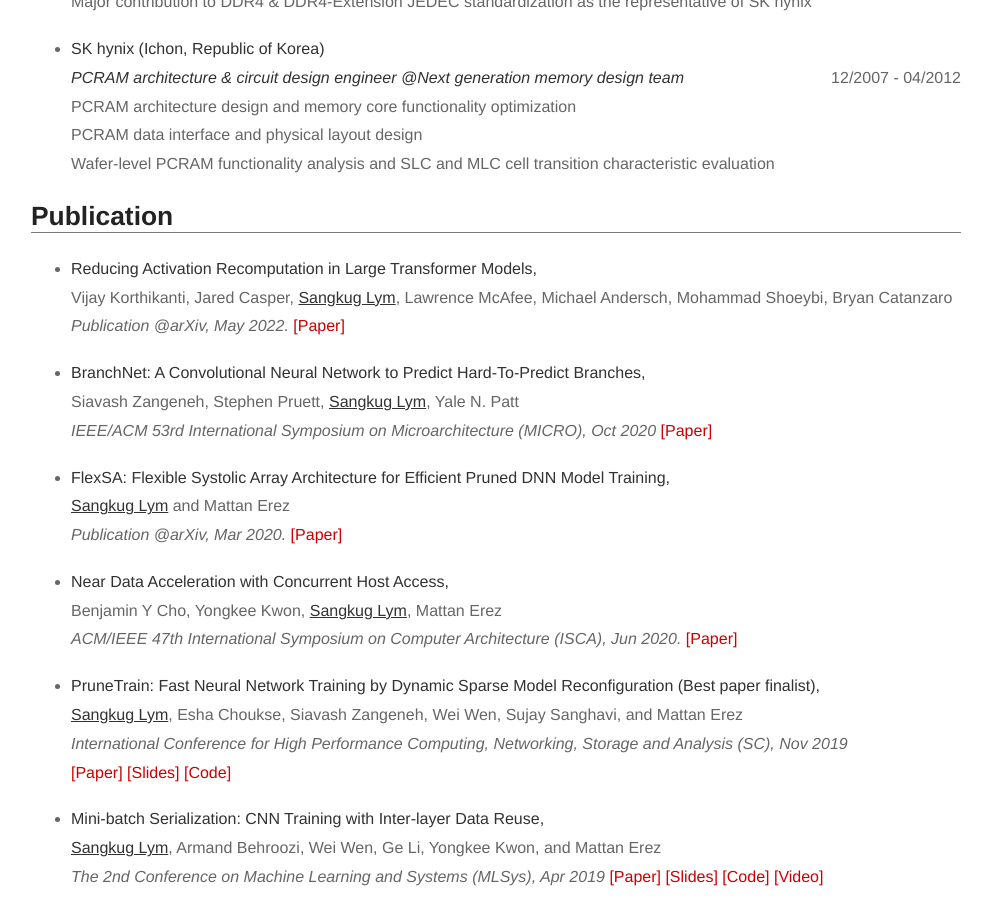
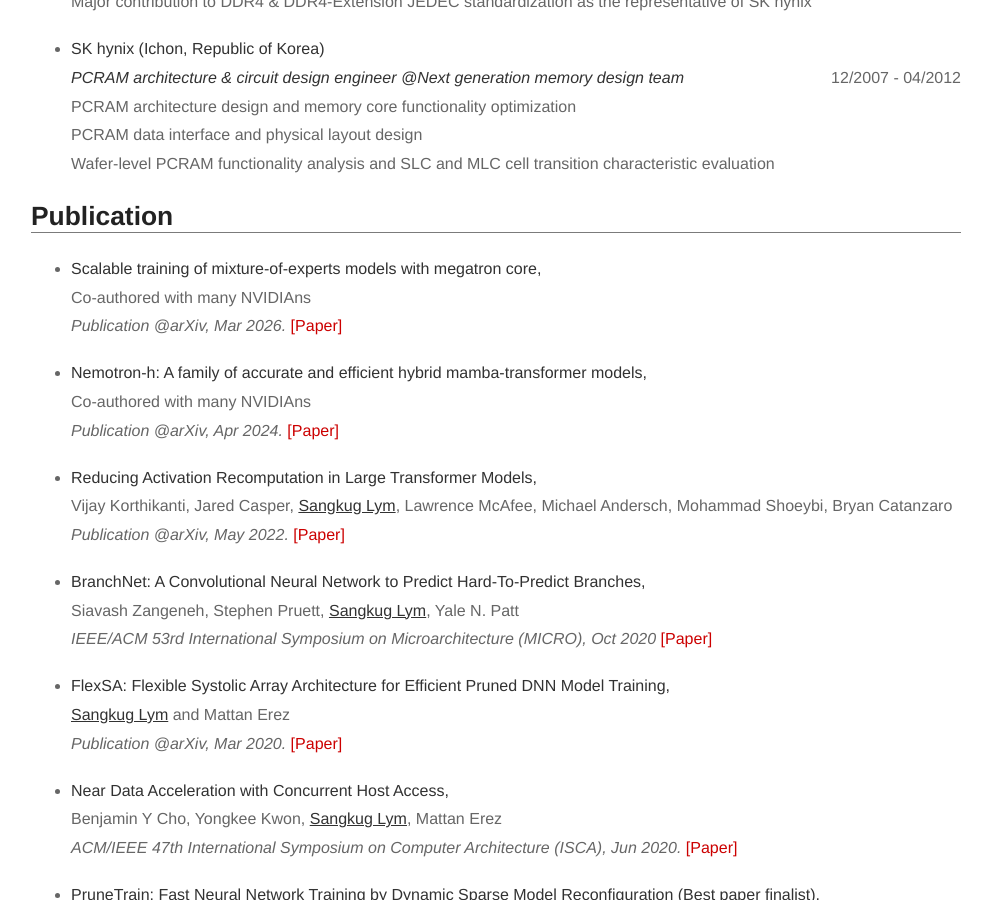
Before and after one commit to erhoo82/erhoo82.github.io, a Jekyll site: the page built from about.md, in a window 1280 px wide and 900 px high, scrolled down 2057 px. Shown: the whole window, without its empty margins (144-1135 px from the left). Built offline with Jekyll 4.4.1, drawn with Linux system fonts in a browser that asks for light colours.

Commit message:
update
Signed-off-by: Sangkug Lym <slym@nvidia.com>

```diff
--- a/about.md
+++ b/about.md
@@ -116,6 +116,20 @@ For more details about me, please refer <a href="https://drive.google.com/file/d
 
 <h2>Publication<hr></h2>
 <ul>
+
+    <li>
+    <b>Scalable training of mixture-of-experts models with megatron core,</b>
+    <br>Co-authored with many NVIDIAns
+    <br><i>Publication @arXiv, Mar 2026.</i>
+    <a href="https://arxiv.org/pdf/2603.07685" style="text-decoration : none;color: #cc0000">[Paper]</a>
+    </li><br>
+
+    <li>
+    <b>Nemotron-h: A family of accurate and efficient hybrid mamba-transformer models,</b>
+    <br>Co-authored with many NVIDIAns
+    <br><i>Publication @arXiv, Apr 2024.</i>
+    <a href="https://arxiv.org/pdf/2504.03624" style="text-decoration : none;color: #cc0000">[Paper]</a>
+    </li><br>
 
     <li>
     <b>Reducing Activation Recomputation in Large Transformer Models,</b>
```
